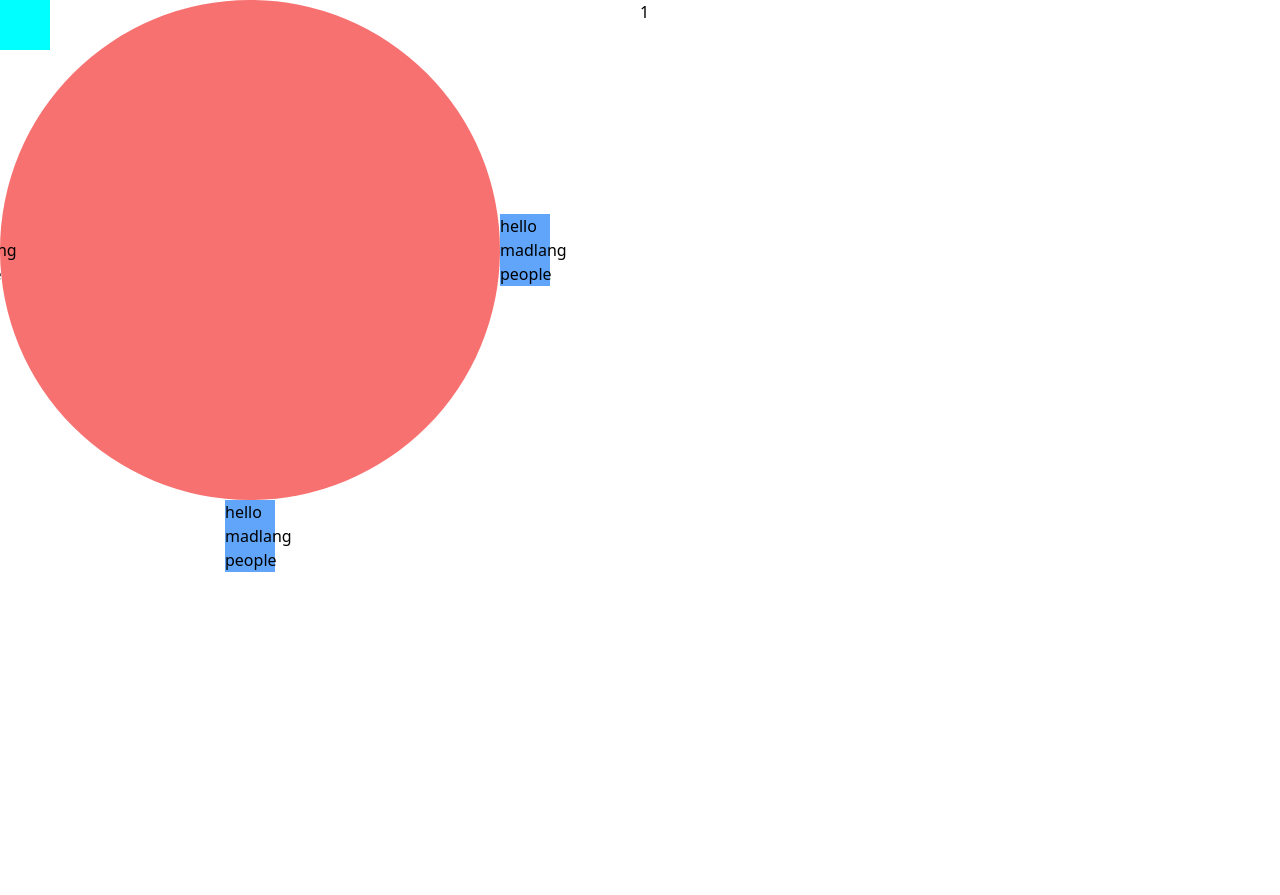
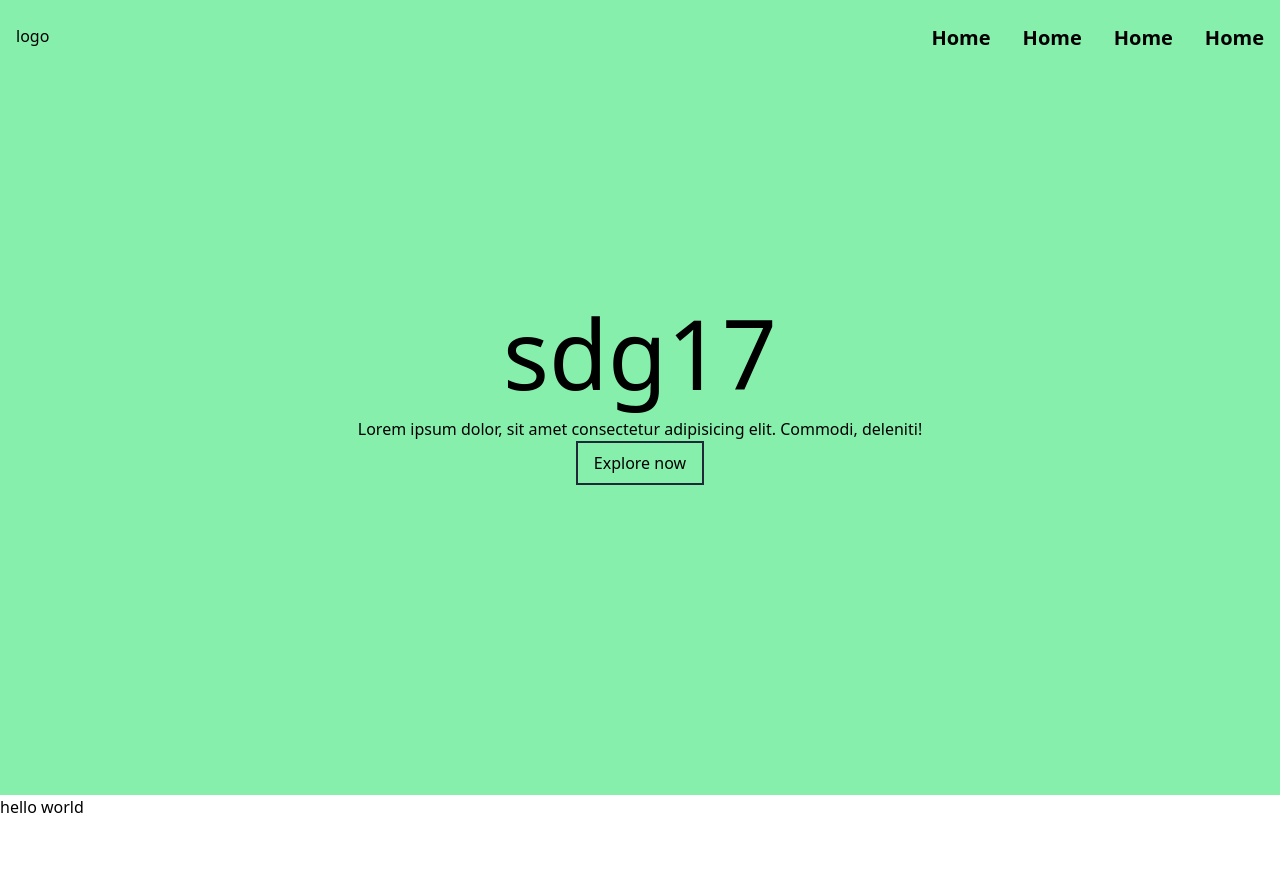
Before and after one commit to jem0001/sdg-single-page-application, a plain HTML site: page index.html in a window 1280 px wide. Before the commit the page ends 800 px from the top, so only its background shows below. Drawn offline with nearby package versions, Linux system fonts and the light colour scheme.

Commit message:
third commit

```diff
--- a/index.html
+++ b/index.html
@@ -10,57 +10,58 @@
       rel="stylesheet"
       href="https://cdn.jsdelivr.net/npm/swiper@11/swiper-bundle.min.css"
     />
+    <link
+      rel="stylesheet"
+      href="https://maxcdn.bootstrapcdn.com/font-awesome/4.7.0/css/font-awesome.min.css"
+    />
   </head>
   <body>
-    <div class="flex">
+    <nav>
       <div
-        class="bg-red-400 rounded-full w-[500px] h-[500px] relative transition-transform duration-300"
+        id="navbar"
+        class="bg-slate-600 container mx-auto px-4 py-6 flex justify-between"
       >
-        <div class="one holder top-0 left-1/2">hello</div>
-        <div
-          class="two absolute w-[50px] translate-y-[100%] translate-x-[-50%] bg-blue-400 bottom-0 left-1/2"
-        >
-          hello madlang people
+        <h1>logo</h1>
+        <ul class="space-x-8 hidden md:flex">
+          <li><a href="" class="text-xl font-semibold">Home</a></li>
+          <li><a href="" class="text-xl font-semibold">Home</a></li>
+          <li><a href="" class="text-xl font-semibold">Home</a></li>
+          <li><a href="" class="text-xl font-semibold">Home</a></li>
+        </ul>
+        <div id="menu" class="md:hidden">
+          <i class="fa fa-2x fa-bars"></i>
         </div>
-        <div
-          class="three absolute w-[50px] translate-y-[-50%] translate-x-[-100%] bg-blue-400 top-[50%] left-0"
-        >
-          hello madlang people
+      </div>
+      <div
+        id="sidebar"
+        class="bg-orange-400 fixed w-[60%] h-screen right-[-100%] transition-all duration-300 ease-in-out md:hidden"
+      >
+        <ul class="flex flex-col">
+          <li><a href="" class="text-xl font-semibold">Home</a></li>
+          <li><a href="" class="text-xl font-semibold">Home</a></li>
+          <li><a href="" class="text-xl font-semibold">Home</a></li>
+          <li><a href="" class="text-xl font-semibold">Home</a></li>
+        </ul>
+      </div>
+    </nav>
+    <!-- HERO -->
+    <section class="bg-green-300 h-screen w-full mt-[-81px]">
+      <div class="h-screen w-full p-4 grid place-items-center">
+        <div class="text-center">
+          <h1 class="text-8xl pb-4">sdg17</h1>
+          <p>
+            Lorem ipsum dolor, sit amet consectetur adipisicing elit. Commodi,
+            deleniti!
+          </p>
+          <button class="self-start px-4 py-2 border-gray-800 border-2">
+            Explore now
+          </button>
         </div>
-        <div
-          class="four absolute w-[50px] translate-y-[-50%] translate-x-[100%] bg-blue-400 top-[50%] right-0"
-        >
-          hello madlang people
-        </div>
-        <div class="test"></div>
       </div>
-      <!-- Swiper -->
-      <div class="swiper mySwiper">
-        <div class="swiper-wrapper">
-          <div class="swiper-slide">1</div>
-          <div class="swiper-slide">2</div>
-          <div class="swiper-slide">3</div>
-          <div class="swiper-slide">4</div>
-        </div>
-        <div class="swiper-button-next invisible"></div>
-      </div>
-    </div>
+    </section>
+    <h1 class="h-[100px]">hello world</h1>
 
     <!-- JAVASCRIPT -->
-    <!-- Swiper JS -->
-    <script src="https://cdn.jsdelivr.net/npm/swiper@11/swiper-bundle.min.js"></script>
-
-    <!-- Initialize Swiper -->
-    <script>
-      var swiper = new Swiper(".mySwiper", {
-        spaceBetween: 30,
-
-        loop: true,
-        navigation: {
-          nextEl: ".swiper-button-next",
-        },
-      });
-    </script>
     <script src="index.js"></script>
   </body>
 </html>
--- a/index.js
+++ b/index.js
@@ -1,4 +1,18 @@
 document.addEventListener("DOMContentLoaded", function () {
+  // TOGGLE MENU
+  const toggleButton = document.querySelector("#menu");
+  const sidebar = document.querySelector("#sidebar");
+
+  toggleButton.addEventListener("click", function () {
+    console.log(sidebar.style.right);
+    if (sidebar.style.right !== "0px") {
+      sidebar.style.right = 0;
+    } else {
+      sidebar.style.right = "-100%";
+    }
+  });
+
+  // ROTATING SLIDER
   let degrees = 0;
   const nextDesc = document.querySelector(".swiper-button-next");
   const redDiv = document.querySelector(".bg-red-400");
```
Also changed, not shown: src/output.css.
